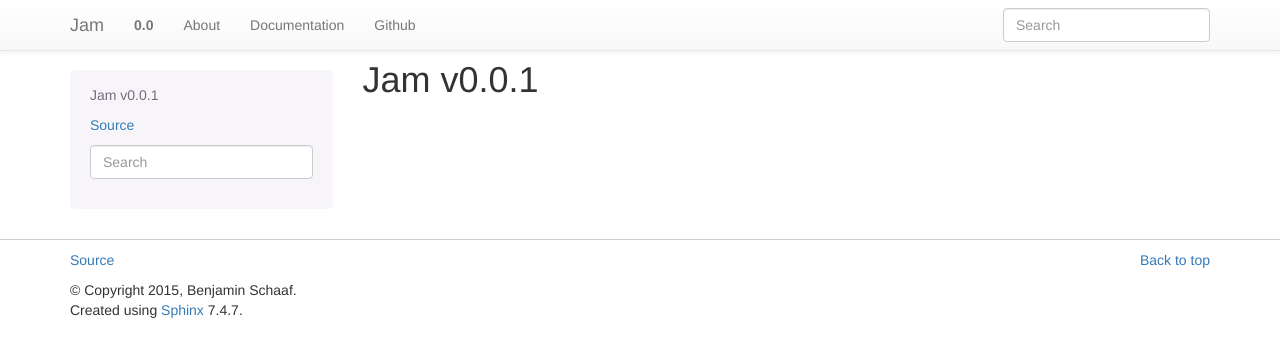
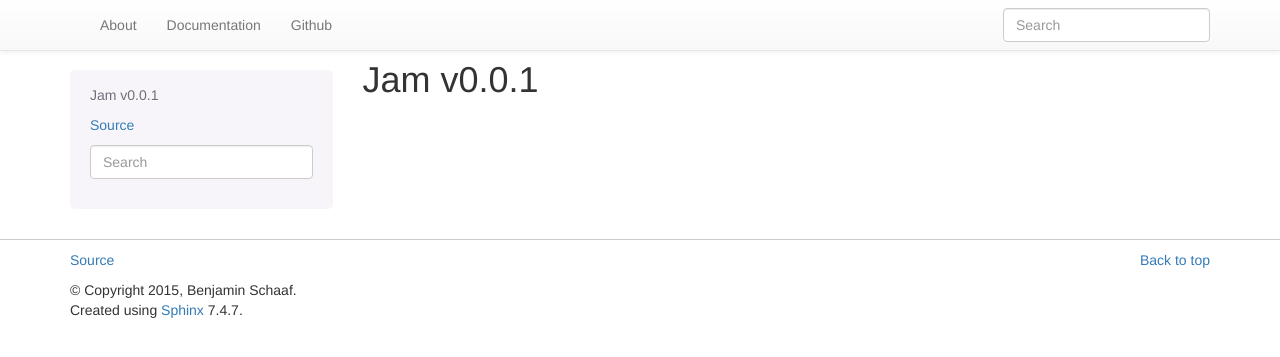
Before and after one commit to pektin/pektin.github.io, a Sphinx documentation site: the page built from source/index.rst, in a window 1280 px wide. Shown: the top 357 px of the page. Built offline with Sphinx 7.4.7, drawn with Linux system fonts in a browser that asks for light colours; pages that are not in the unit, such as notebooks, are missing from menus.

Commit message:
Changed styling and layout to match new logo and icon

```diff
--- /dev/null
+++ b/source/_templates/navbar.html
@@ -0,0 +1,47 @@
+  <div id="navbar" class="{{ theme_navbar_class }} navbar-default {% if theme_navbar_fixed_top|tobool -%} navbar-fixed-top{%- endif -%}">
+    <div class="container">
+      <div class="navbar-header">
+        <!-- .btn-navbar is used as the toggle for collapsed navbar content -->
+        <button type="button" class="navbar-toggle" data-toggle="collapse" data-target=".nav-collapse">
+          <span class="icon-bar"></span>
+          <span class="icon-bar"></span>
+          <span class="icon-bar"></span>
+        </button>
+        <a class="navbar-brand" href="{{ pathto(master_doc) }}">
+          {%- block sidebarlogo %}
+            {%- if logo %}<img src="{{ pathto('_static/' + logo, 1) }}">{%- endif %}
+          {%- endblock %}
+        </a>
+      </div>
+
+        <div class="collapse navbar-collapse nav-collapse">
+          <ul class="nav navbar-nav">
+            {% if theme_navbar_links %}
+              {%- for link in theme_navbar_links %}
+                <li><a href="{{ pathto(*link[1:]) }}">{{ link[0] }}</a></li>
+              {%- endfor %}
+            {% endif %}
+            {% block navbartoc %}
+              {% include "globaltoc.html" %}
+              {% if theme_navbar_pagenav %}
+                {% include "navbartoc.html" %}
+              {% endif %}
+            {% endblock %}
+            {% if theme_navbar_sidebarrel %}
+              {% block sidebarrel %}
+                {% include "relations.html" %}
+              {% endblock %}
+            {% endif %}
+            {% block navbarextra %}
+            {% endblock %}
+            {% if theme_source_link_position == "nav" %}
+              <li class="hidden-sm">{% include "sourcelink.html" %}</li>
+            {% endif %}
+          </ul>
+
+          {% block navbarsearch %}
+            {% include "navbarsearchbox.html" %}
+          {% endblock %}
+        </div>
+    </div>
+  </div>
```
Also changed, not shown: source/_static/style.css (+12 -1 lines).
